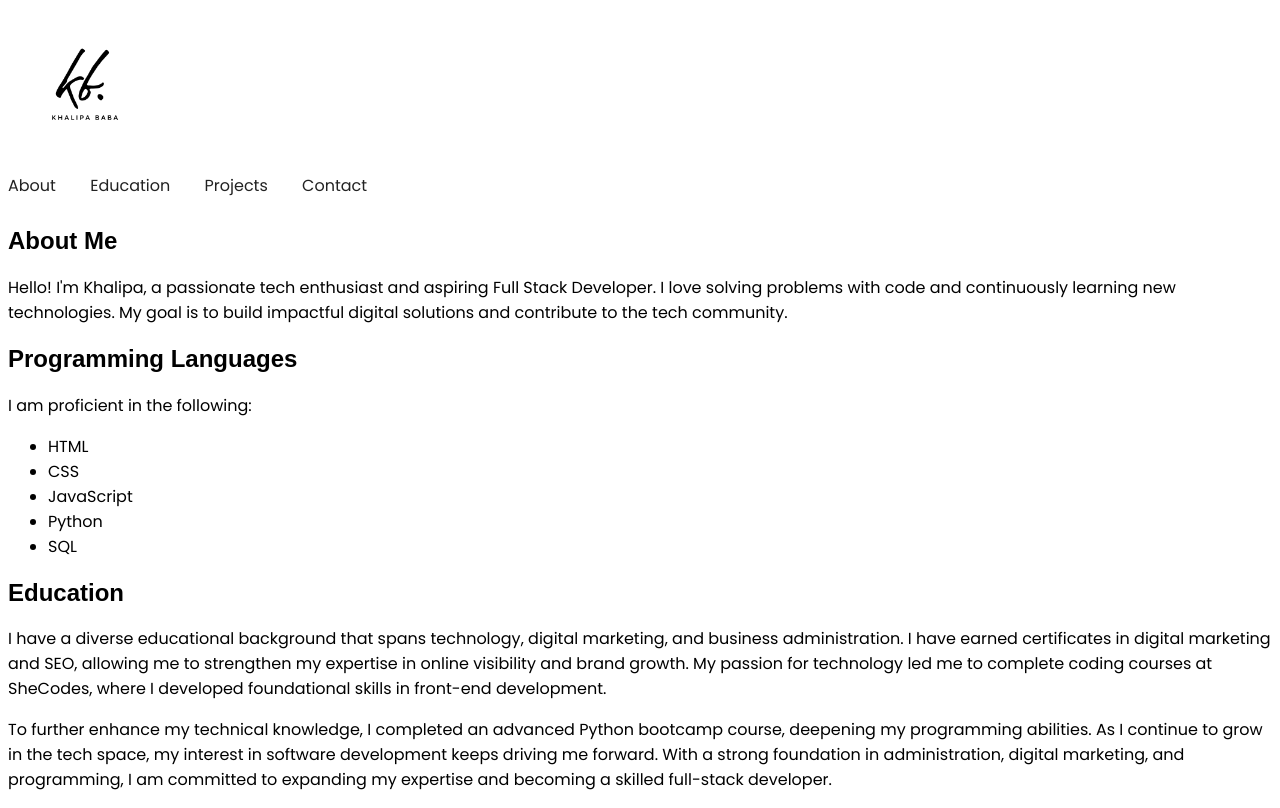
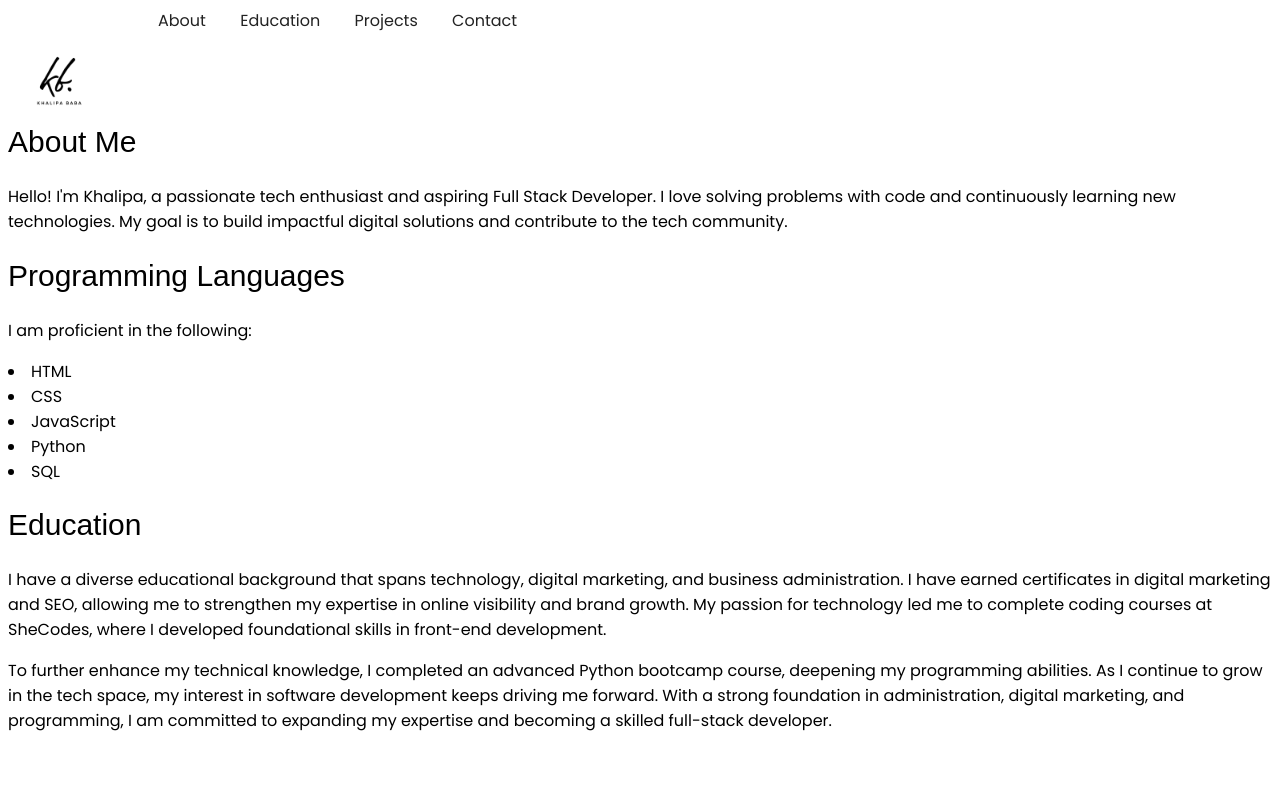
Before and after one commit to Khalipa-B/khalipa-baba-portfolio, a plain HTML site: page about.html in a window 1280 px wide. Drawn offline with Linux system fonts and the light colour scheme; a web font is replaced by a local one.

Commit message:
styled about page

```diff
--- a/src/styles.css
+++ b/src/styles.css
@@ -17,7 +17,7 @@ h4,
 h5,
 h6 {
   font-family: var(--heading-font-family);
-  font-weight: bold;
+  font-weight: 400;
 }
 
 h1 {
@@ -27,31 +27,59 @@ h1 {
   margin: 0;
 }
 
-header .quote {
-  text-align: center;
+h2 {
+  font-size: 30px;
+}
+
+ul {
+  display: block;
+  justify-content: center;
+  padding: 0;
+}
+
+li {
+  list-style: inside;
 }
 
 .logo {
-  max-width: 150px;
-  display: inline;
+  display: flex;
+  justify-content: left;
+  position: absolute;
+  top: 0;
+  left: 0;
+  max-height: 100px;
 }
 
 img {
   padding: 0;
   margin: 0;
+  display: block;
+  margin: 0 auto;
+  border-radius: 6px;
+  margin-top: 30px;
+}
+
+header {
+  padding: 0;
+  position: fixed;
+  top: 0;
+  width: 100%;
 }
 
 nav {
   display: flex;
   justify-content: left;
   padding: 0;
-  margin-top: 0;
+  margin-left: 150px;
+  position: sticky;
+  top: 0;
 }
 
 nav a {
   text-decoration: none;
   color: var(--primary-color);
   transition: all 150ms ease-in-out;
+  line-height: 1;
 }
 
 nav a:hover,
@@ -79,6 +107,7 @@ nav li {
   line-height: 27px;
   padding: 15px 30px;
   margin-top: 10px;
+  text-decoration: none;
 }
 
 .button a {
@@ -105,4 +134,10 @@ nav li {
   background: var(--tertiary-color);
   text-align: center;
   padding: 160px 20px;
+  margin-top: 30px;
 }
+
+.about-content {
+  position: relative;
+  top: 100px;
+}
```
